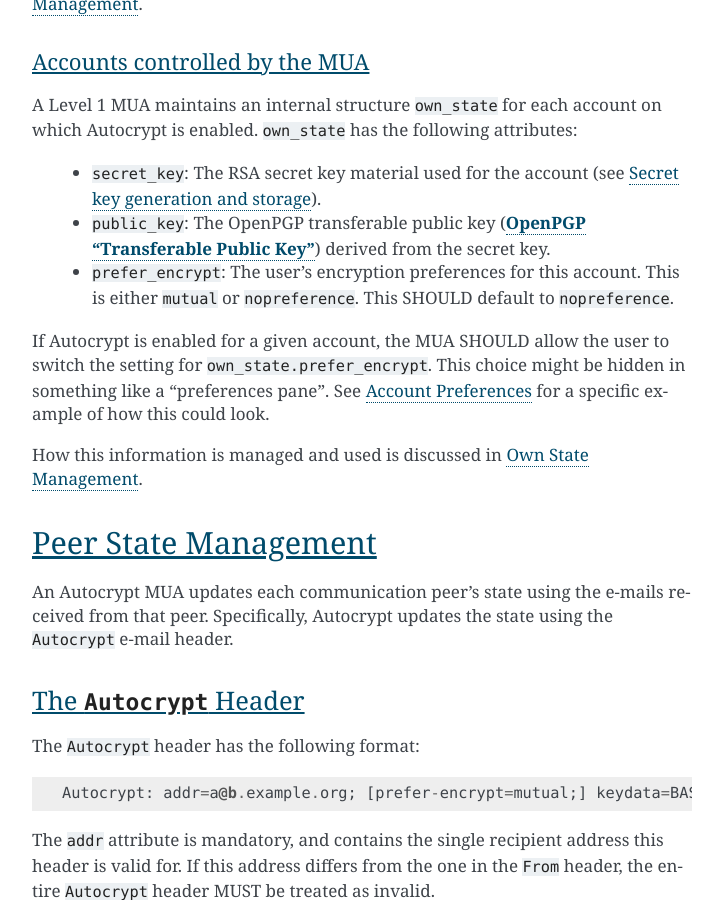
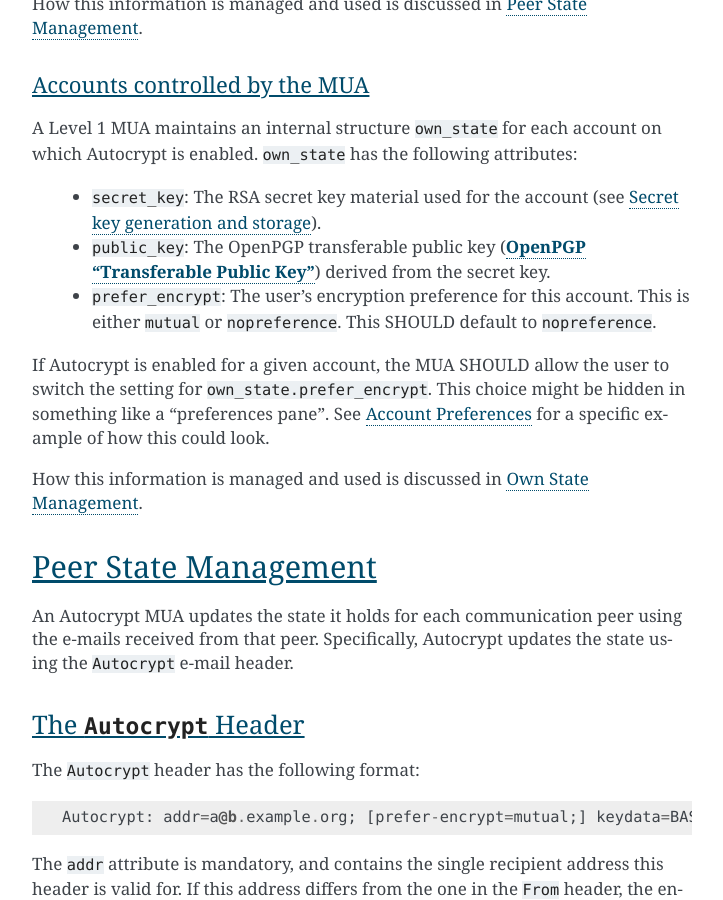
Before and after one commit to autocrypt/autocrypt, a Sphinx documentation site: the page built from doc/level1.rst, in a window 1280 px wide and 900 px high, scrolled down 3521 px. Shown: the whole window, without its empty margins (388-1111 px from the left). Built offline with Sphinx 7.4.7, drawn with Linux system fonts in a browser that asks for light colours; some of the changed text lies outside the part shown.

Commit message:
Incorporate comments from Vincent.

```diff
--- a/doc/level1.rst
+++ b/doc/level1.rst
@@ -133,7 +136,7 @@ attributes:
    "Transferable Public Key"<4880#section-11.1>`) derived
    from the secret key.
  * ``prefer_encrypt``: The user's encryption
-   preferences for this account.  This is either ``mutual`` or ``nopreference``.
+   preference for this account.  This is either ``mutual`` or ``nopreference``.
    This SHOULD default to ``nopreference``.
 
 If Autocrypt is enabled for a given account, the MUA SHOULD allow the
@@ -148,9 +151,9 @@ How this information is managed and used is discussed in :ref:`own-state-managem
 Peer State Management
 ---------------------
 
-An Autocrypt MUA updates each communication peer's state using the
-e-mails received from that peer.  Specifically, Autocrypt updates the
-state using the ``Autocrypt`` e-mail header.
+An Autocrypt MUA updates the state it holds for each communication
+peer using the e-mails received from that peer.  Specifically,
+Autocrypt updates the state using the ``Autocrypt`` e-mail header.
 
 .. _autocrypt-header:
 
```
Also changed, not shown: other parts of doc/level1.rst (+4 -1 lines).
